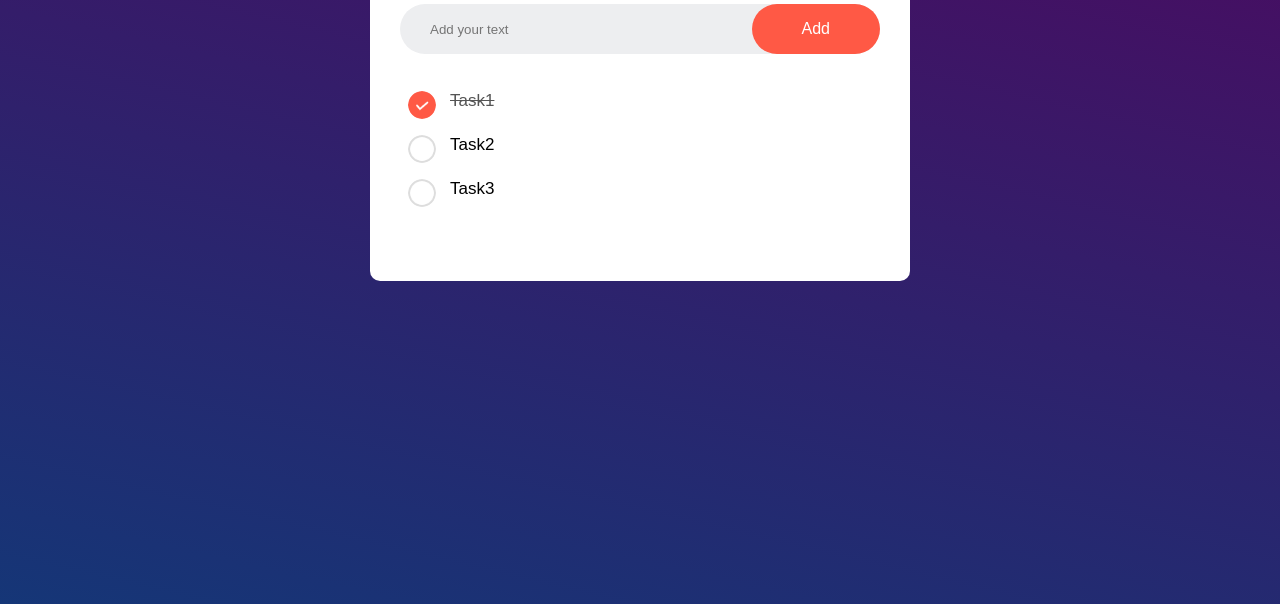
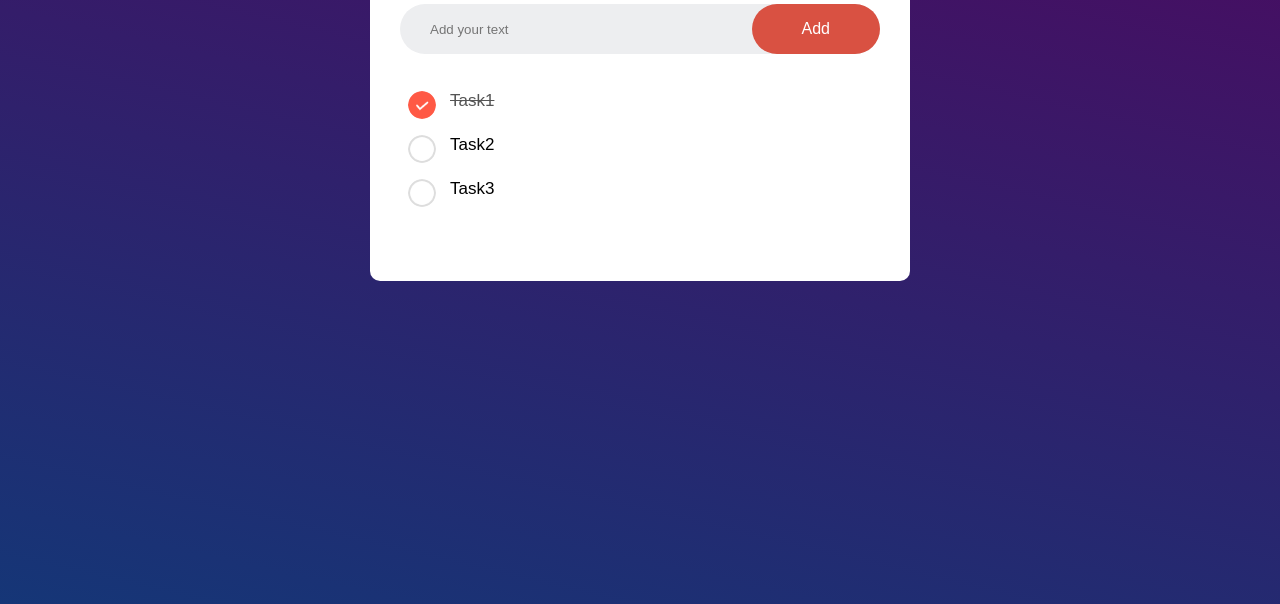
Before and after one commit to himanshu475/Javascript-projects, a plain HTML site: page PROJECTS/To-Do_List/index.html in a window 1280 px wide. Shown: the part 196-800 px from the top of the page. Drawn offline with Linux system fonts and the light colour scheme.

Commit message:
colorChanged

```diff
--- a/PROJECTS/To-Do_List/style.css
+++ b/PROJECTS/To-Do_List/style.css
@@ -54,7 +54,7 @@ button{
     border: none;
     outline: none;
     padding: 16px 50px;
-    background: #ff5945;
+    background: #d95142;
     color: #fff;
     font-size: 16px;
     cursor: pointer;
```
